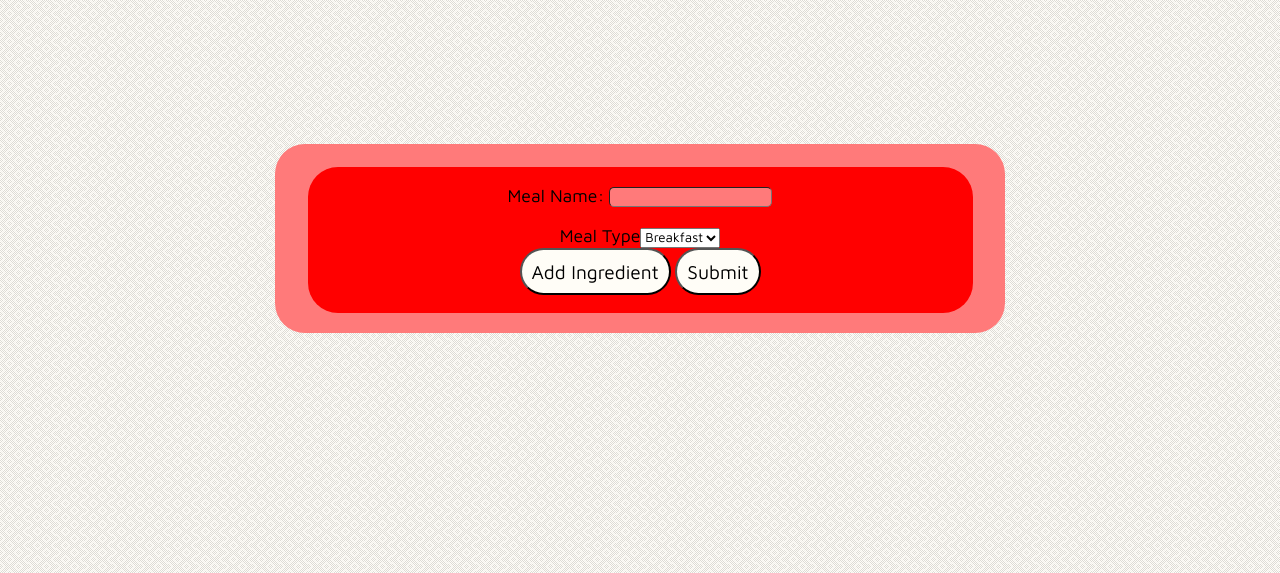
After one commit to Datlightning/PersonalWebsite, a Flask app: page /meals in a window 1280 px wide. The commit adds this page. Shown: the top 573 px of the page. Run offline with Flask 3, Linux system fonts and the light colour scheme.

Commit message:
HLE P ME

```diff
--- a/app.py
+++ b/app.py
@@ -47,7 +47,9 @@ def logout():
   session['logged_in'] = False
   return redirect('/')
 
-
+@app.route("/meals", methods=['POST',"GET"])
+def meals_handler():
+  return render_template("meals.html")
 @app.route("/add-assignment", methods=['GET', 'POST'])
 def assigning():
   if not session['logged_in']:
--- a/static/css/homework.css
+++ b/static/css/homework.css
@@ -135,7 +135,12 @@ input[type=text] {
     border-radius: 30px;
     padding: 10px;
 }
-
+.addIngredient {
+    background-color: var(--off-white);
+    font-size: 1.2em;
+    border-radius: 30px;
+    padding: 10px;
+}
 .attendance-div {
     background-color: var(--lighter-red);
     font-size: 1.2em;
--- /dev/null
+++ b/templates/meals.html
@@ -0,0 +1,52 @@
+{% extends 'base.html' %}
+{% block title %}Homework Manager{% endblock %}
+
+{% block headerinfo %}
+    <link href="{{ url_for('static', filename='css/homework.css') }}" rel="stylesheet">
+{% endblock %}
+{% block BodyContent %}
+    <br><br><br><br><br>
+
+    </div>
+    <br><br><br>
+    <div id="events_container">
+        <br>
+            <div class="event">
+                <form method = "post">
+                  <br>
+                  <label for = "name">Meal Name: </label>
+                  <input type="text" name = "name"/><br>
+                  <br>
+                  <label for = "meal_type">Meal Type</label><select name = "meal_type" id = "meal_type">
+                    <option value="B">Breakfast</option>
+                    <option value="L">Lunch</option>
+                    <option value="D">Dinner</option>
+                    <option value="S">Snack</option>
+                  </select>
+                <div id = "ingredient"></div>
+                <button type='add' id = "addIngredient" class = "addIngredient" >Add Ingredient</button>
+
+                  <button type='submit' class = "submitButton" >Submit</button>
+                </form>
+                <br>
+            </div>
+    </div>
+    <script>
+        function resize_iframe() {
+            var iframe_width = $('iframe').width();
+            $('iframe').css('height', (iframe_width * 0.75) + 'px');
+        }
+        resize_iframe();
+        $(window).on('resize', function () {
+            resize_iframe();
+        });
+        $(document).ready(function(){
+            var InputsWrapper = $("#ingredient")
+            var AddButton = $("#addIngredient")
+            var x= InputsWrapper.length
+            $(AddButton).click(function (e){
+                $(InputsWrapper).append('<input type = "text" placeholder = "Enter Ingredient" name = "ingredient_input_' + x + "/>")
+            });
+        })
+    </script>
+{% endblock %}
```
